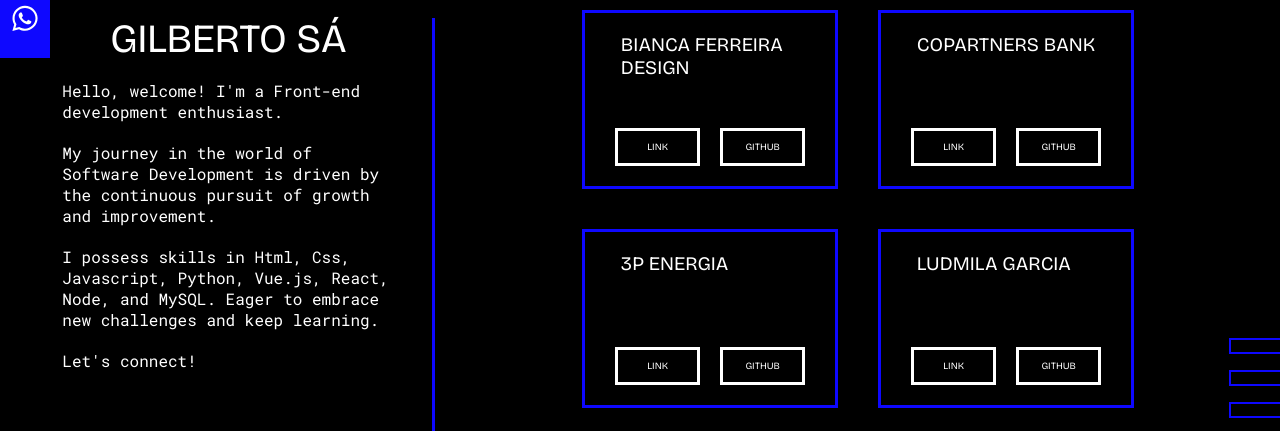
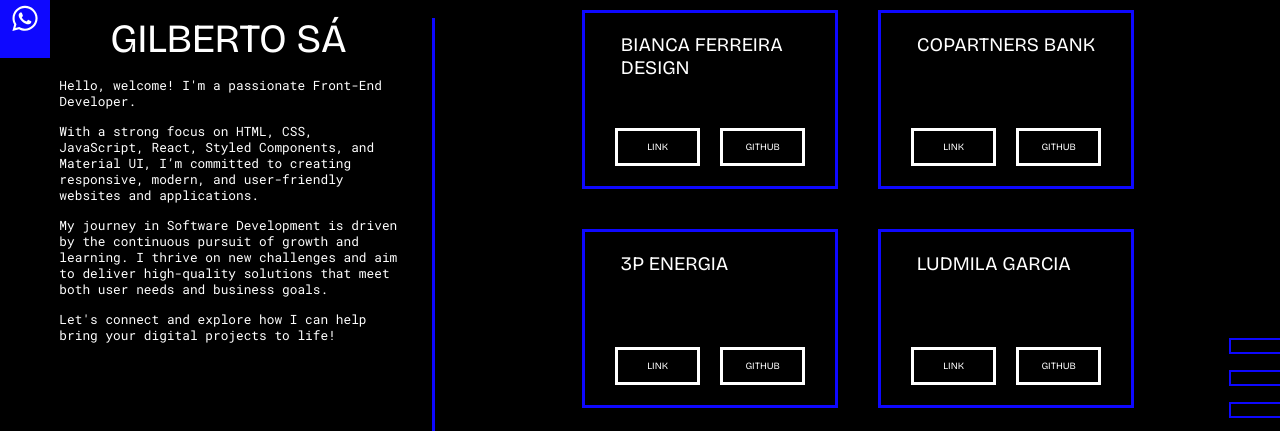
Before and after one commit to Gibasa/portfolio, a React (Vite) app: page / in a window 1280 px wide. Shown: the part 182-613 px from the top of the page. Built offline with nearby package versions, Linux system fonts and the light colour scheme.

Commit message:
about text updated

```diff
--- a/src/components/about/About.css
+++ b/src/components/about/About.css
@@ -85,10 +85,10 @@
 .about-text p {
   font-family: "Roboto Mono", monospace;
   color: white;
-  padding: 10px;
+  padding: 7px;
   text-align: left;
   width: 100%;
-  font-size: 1rem;
+  font-size: 0.8rem;
 }
 
 .about-download {
@@ -153,6 +153,7 @@
     justify-content: center;
     align-items: center;
   }
+
   .side-bar {
     height: 3px;
     width: 80vw;
--- a/src/components/about/About.jsx
+++ b/src/components/about/About.jsx
@@ -24,24 +24,36 @@ function About() {
         <img src="" alt="" />
       </div>
       <div className="socials">
-        <a href="https://github.com/Gibasa" target="blank"><FontAwesomeIcon className="icon" icon={faGithub} /></a>
-        <a href="https://www.linkedin.com/in/gilberto-sa/" target="blank"><FontAwesomeIcon className="icon" icon={faLinkedin} /></a>
-        <a href="https://wa.me/5571994066099" target="blank"><FontAwesomeIcon className="icon" icon={faWhatsapp} /></a>
+        <a href="https://github.com/Gibasa" target="blank">
+          <FontAwesomeIcon className="icon" icon={faGithub} />
+        </a>
+        <a href="https://www.linkedin.com/in/gilberto-sa/" target="blank">
+          <FontAwesomeIcon className="icon" icon={faLinkedin} />
+        </a>
+        <a href="https://wa.me/5571994066099" target="blank">
+          <FontAwesomeIcon className="icon" icon={faWhatsapp} />
+        </a>
       </div>
       <div className="about-text">
         <h1>GILBERTO SÁ</h1>
-        <p>Hello, welcome! {"I'm"} a Front-end development enthusiast. </p>{" "}
+        <p>Hello, welcome! {"I'm"} a passionate Front-End Developer. </p>{" "}
         <p>
           {" "}
-          My journey in the world of Software Development is driven by the
-          continuous pursuit of growth and improvement.{" "}
+          With a strong focus on HTML, CSS, JavaScript, React, Styled
+          Components, and Material UI, I’m committed to creating responsive,
+          modern, and user-friendly websites and applications.{" "}
         </p>{" "}
         <p>
           {" "}
-          I possess skills in Html, Css, Javascript, Python, Vue.js, React,
-          Node, and MySQL. Eager to embrace new challenges and keep learning.{" "}
+          My journey in Software Development is driven by the continuous pursuit
+          of growth and learning. I thrive on new challenges and aim to deliver
+          high-quality solutions that meet both user needs and business goals.{" "}
         </p>{" "}
-        <p> {"Let's"} connect!</p>
+        <p>
+          {" "}
+          {"Let's"} connect and explore how I can help bring your digital
+          projects to life!
+        </p>
       </div>
       <div
         className={`about-download ${hovered ? "hovered" : ""}`}
@@ -50,8 +62,18 @@ function About() {
       >
         <div className="download">CV DOWNLOAD</div>
         <div className="links">
-          <a href="https://drive.google.com/file/d/15C0oDIAY_vYVIVTvAOaBq914sCkDUXOY/view?usp=drive_link" target="blank">ENGLISH</a>
-          <a href="https://drive.google.com/file/d/1yDt5D-yWRUT_X2_iKkL4EtYTH2EfV1sl/view?usp=drive_link" target="blank">PORTUGUÊS</a>
+          <a
+            href="https://drive.google.com/file/d/15C0oDIAY_vYVIVTvAOaBq914sCkDUXOY/view?usp=drive_link"
+            target="blank"
+          >
+            ENGLISH
+          </a>
+          <a
+            href="https://drive.google.com/file/d/1yDt5D-yWRUT_X2_iKkL4EtYTH2EfV1sl/view?usp=drive_link"
+            target="blank"
+          >
+            PORTUGUÊS
+          </a>
         </div>
       </div>
     </div>
```
